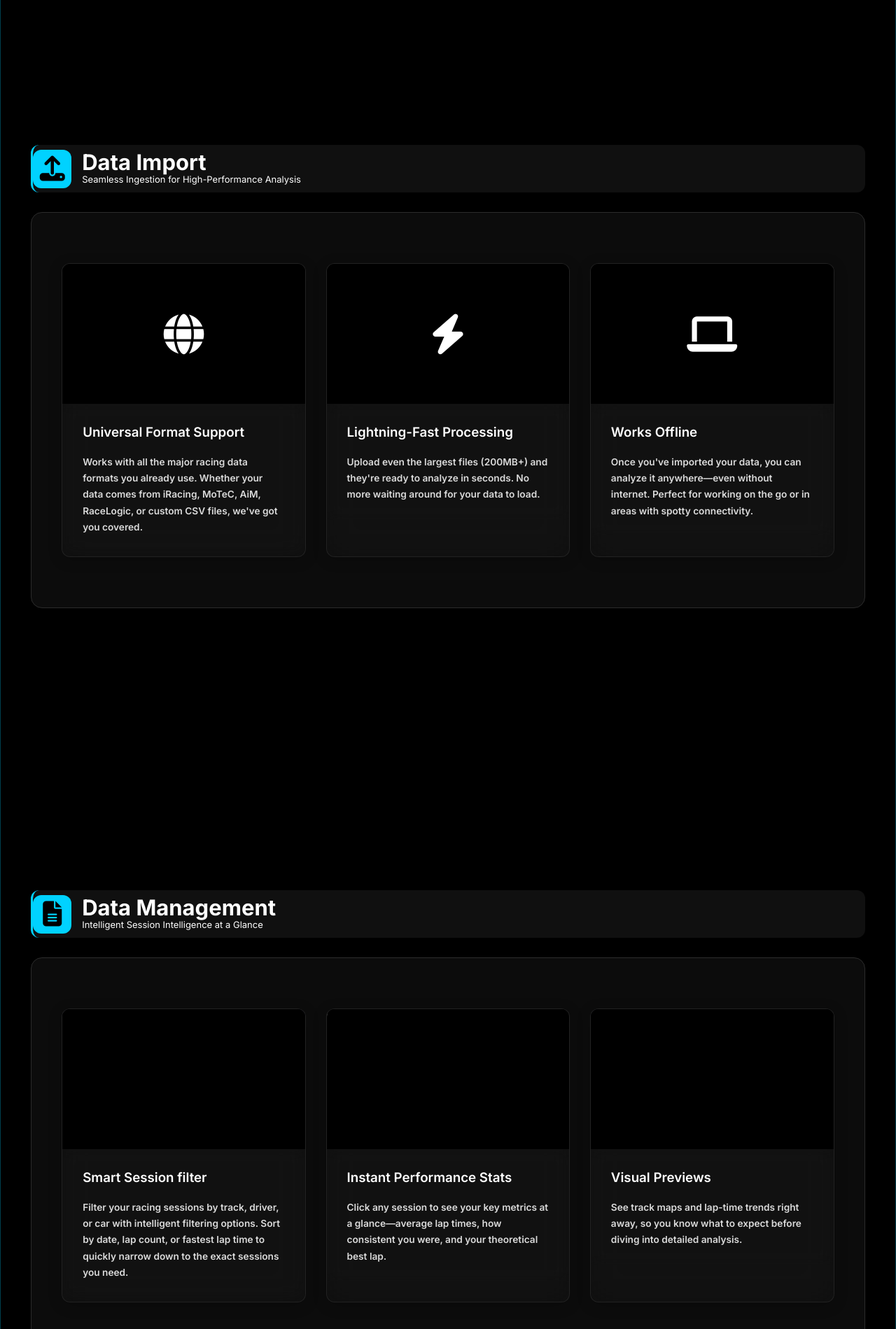
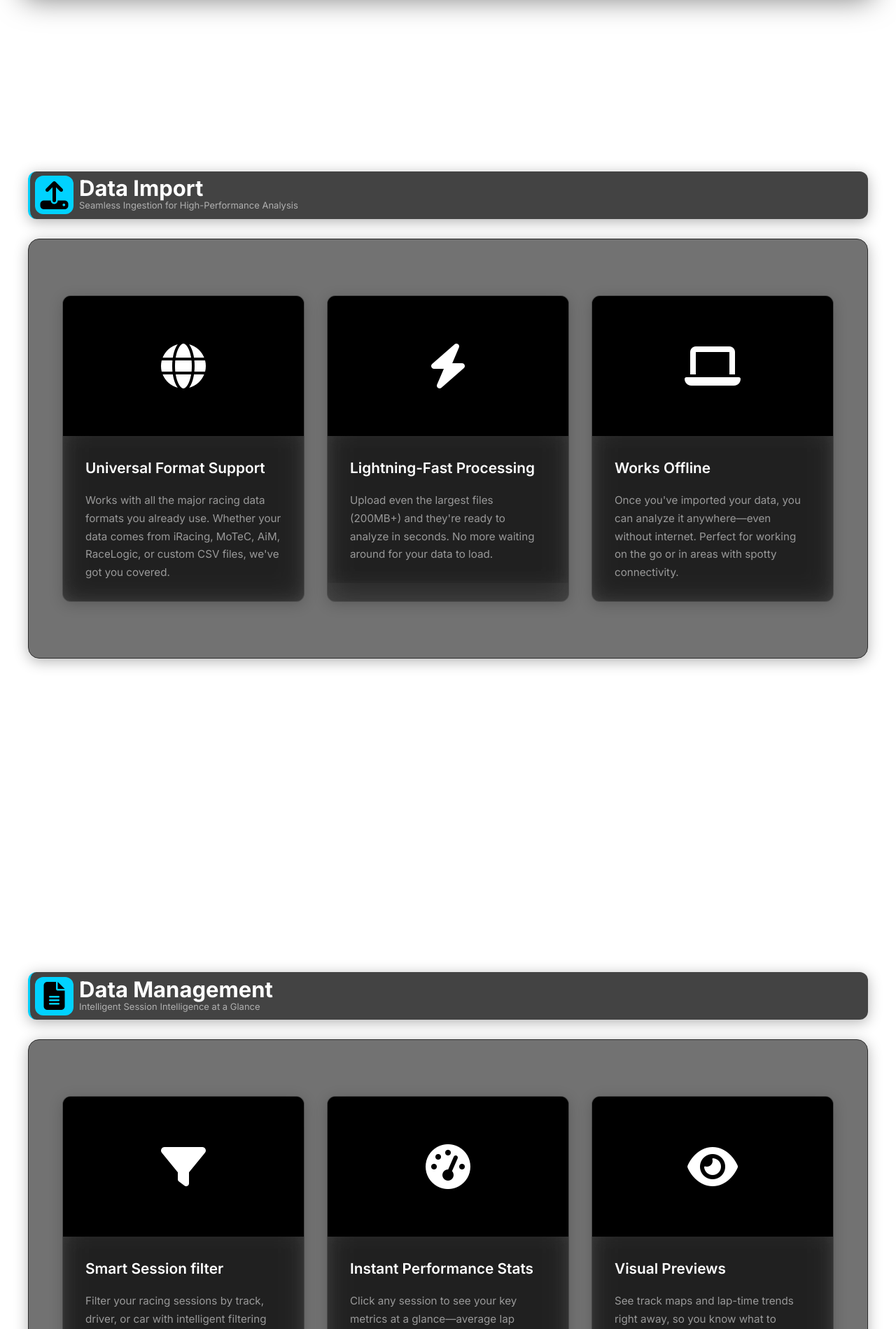
Before and after one commit to APEX-Race-Tech/Main_website, a PHP site: page /race-insight.html in a window 1280 px wide. Shown: the part 1560-3459 px from the top of the page at 70% size. Run offline with PHP 8.4, Linux system fonts and the light colour scheme; some libraries are stand-ins or nearby versions.

Commit message:
feat: optimize loading performance and enhance visual consistency across index and Race Insight pages by implementing preconnects, refining icon visibility, and adjusting background styles

```diff
--- a/css/_base.css
+++ b/css/_base.css
@@ -35,8 +35,9 @@ html::-webkit-scrollbar {
 
 body {
     font-family: var(--font-family);
-    background-color: var(--dark-bg);
-    color: var(--text-color);
+    /* background-color: var(--dark-bg); */
+    /* background-image: radial-gradient(circle at 50% 50%, rgba(0, 210, 255, 0.15) 0%, rgba(0, 0, 0, 1) 70%); */
+    /* color: var(--primary-color); */
     line-height: 1.6;
     -webkit-font-smoothing: antialiased;
 
@@ -74,6 +75,27 @@ a {
     text-decoration: none;
 }
 
+/* Ensure Font Awesome icons render correctly */
+.fa,
+.fas,
+.far,
+.fal,
+.fab,
+.fa-solid,
+.fa-regular,
+.fa-light,
+.fa-brands,
+[class^="fa-"],
+[class*=" fa-"] {
+    font-style: normal !important;
+    font-variant: normal !important;
+    text-rendering: auto !important;
+    -webkit-font-smoothing: antialiased;
+    -moz-osx-font-smoothing: grayscale;
+    line-height: 1 !important;
+    display: inline-block;
+}
+
 ul {
     list-style: none;
 }
--- a/css/_variables.css
+++ b/css/_variables.css
@@ -7,12 +7,16 @@
     --accent-gradient: var(--primary-gradient);
     --accent-contrast: #ffffff;
     --danger-color: #dc3545;
-    --text-darker-color-secondary: #ac9b9b;
     --dark-bg: #000000;
     --card-bg: #111111;
     --border-color: #2c2c2c;
     --text-color: #FFFFFF;
+    --text-color-secondary: #b0b0b0;
+    --text-color-primary: #FFFFFF;
+    --text-darker-color-secondary: #ac9b9b;
     --text-muted: #999999;
+    --background-color: #000000;
+    --background-color-secondary: #1a1a1a;
 
     /* Animation Colors */
     --track-animation-trail-color: var(--primary-color);
--- a/css/race-insight.css
+++ b/css/race-insight.css
@@ -1,16 +1,15 @@
+/* Override body background for race-insight page */
+body {
+  background: none !important;
+  background-image: none;
+  background-color: transparent;
+  background-clip: unset;
+  -webkit-background-clip: unset;
+}
+
 :root {
   --primary-color: #00d2ff;
   --primary-gradient: linear-gradient(135deg, #00d2ff 0%, #0078ff 100%);
-  color: #00d2ff;
-  border: 1px solid rgba(0, 210, 255, 0.3);
-  padding: 0.5rem 1rem;
-  border-radius: 50px;
-  font-size: 0.9rem;
-  font-weight: 600;
-  margin-bottom: 1.5rem;
-  display: inline-block;
-  align-self: center;
-  /* Prevent stretching in flex column */
 }
 
 #race-insight-hero .tagline {
@@ -589,7 +588,7 @@
 
 /* Ensure the hero section has a transparent background so the fixed gradient shows through */
 #race-insight-hero {
-  background: transparent;
+  background: transparent !important;
 }
 
 /* Responsive adjustments */
@@ -1811,6 +1810,8 @@ select option {
   align-items: center;
   justify-content: center;
   flex-shrink: 0;
+  margin-left: 7px;
+  margin-right: 7px;
 }
 
 .section-header-icon i {
--- a/js/main.js
+++ b/js/main.js
@@ -57,7 +57,7 @@ const initFollowPrompt = () => {
 };
 
 const initSectionObserver = () => {
-    document.body.setAttribute('data-section', 'home'); // Set initial state
+    // document.body.setAttribute('data-section', 'home'); // Removed: Handled by inline scripts per page to prevent overwrites
     const sections = document.querySelectorAll('.full-page-section');
     if (!sections.length) return;
 
--- a/race-insight.html
+++ b/race-insight.html
@@ -6,12 +6,22 @@
     <meta name="viewport" content="width=device-width, initial-scale=1.0">
     <title>Race Insight | APEX Race Technologies</title>
     <meta name="description" content="Download Race Insight - The advanced data analysis tool for sim racers.">
+    <!-- Preconnect to external resources for faster loading -->
+    <link rel="preconnect" href="https://fonts.googleapis.com">
+    <link rel="preconnect" href="https://fonts.gstatic.com" crossorigin>
+    <link rel="preconnect" href="https://cdnjs.cloudflare.com" crossorigin>
+
+    <!-- Font Awesome - load early for icons -->
+    <link rel="stylesheet" href="https://cdnjs.cloudflare.com/ajax/libs/font-awesome/6.5.1/css/all.min.css"
+          integrity="sha512-DTOQO9RWCH3ppGqcWaEA1BIZOC6xxalwEsw9c2QQeAIftl+Vegovlnee1c9QX4TctnWMn13TZye+giMm8e2LwA=="
+          crossorigin="anonymous" referrerpolicy="no-referrer">
+
+    <!-- Google Fonts -->
+    <link href="https://fonts.googleapis.com/css2?family=Inter:wght@400;500;600;700&display=swap" rel="stylesheet">
+
+    <!-- Local Stylesheets -->
     <link rel="stylesheet" href="css/main.css">
     <link rel="stylesheet" href="css/race-insight.css">
-    <link rel="preconnect" href="https://fonts.googleapis.com">
-    <link rel="preconnect" href="https://fonts.gstatic.com" crossorigin>
-    <link href="https://fonts.googleapis.com/css2?family=Inter:wght@400;500;600;700&display=swap" rel="stylesheet">
-    <link rel="stylesheet" href="https://cdnjs.cloudflare.com/ajax/libs/font-awesome/6.5.1/css/all.min.css">
     <!-- Firebase SDKs (Compat) -->
     <script src="https://www.gstatic.com/firebasejs/9.6.1/firebase-app-compat.js"></script>
     <script src="https://www.gstatic.com/firebasejs/9.6.1/firebase-auth-compat.js"></script>
@@ -234,8 +244,10 @@
                     <div class="feature-detail-item innovative-card" data-card="1">
                         <div class="card-glow"></div>
                         <div class="card-image-wrapper">
-                            <img src="assets/images/track_map_ui.png" alt="Advanced Session Queue" class="card-image">
-                            <div class="image-overlay"></div>
+                            <img src="assets/images/track_map_ui.png" alt="Advanced Session Queue" class="card-image" style="display: none;">
+                            <div class="image-overlay" style="background: #000 !important; opacity: 1 !important; display: flex !important; align-items: center !important; justify-content: center !important;">
+                                <i class="fas fa-filter" style="font-size: 4rem !important; color: #fff !important; opacity: 1 !important; z-index: 10 !important; position: relative !important; display: inline-block !important;"></i>
+                            </div>
                         </div>
                         <div class="card-content">
                             <h4>Smart Session filter</h4>
@@ -246,8 +258,10 @@
                     <div class="feature-detail-item innovative-card" data-card="2">
                         <div class="card-glow"></div>
                         <div class="card-image-wrapper">
-                            <img src="assets/images/lap_comparison_ui.png" alt="Real-Time Previews" class="card-image">
-                            <div class="image-overlay"></div>
+                            <img src="assets/images/lap_comparison_ui.png" alt="Real-Time Previews" class="card-image" style="display: none;">
+                            <div class="image-overlay" style="background: #000 !important; opacity: 1 !important; display: flex !important; align-items: center !important; justify-content: center !important;">
+                                <i class="fas fa-tachometer-alt" style="font-size: 4rem !important; color: #fff !important; opacity: 1 !important; z-index: 10 !important; position: relative !important; display: inline-block !important;"></i>
+                            </div>
                         </div>
                         <div class="card-content">
                             <h4>Instant Performance Stats</h4>
@@ -258,8 +272,10 @@
                     <div class="feature-detail-item innovative-card" data-card="3">
                         <div class="card-glow"></div>
                         <div class="card-image-wrapper">
-                            <img src="assets/images/telemetry_graphs_ui.png" alt="Interactive Spatial Previews" class="card-image">
-                            <div class="image-overlay"></div>
+                            <img src="assets/images/telemetry_graphs_ui.png" alt="Interactive Spatial Previews" class="card-image" style="display: none;">
+                            <div class="image-overlay" style="background: #000 !important; opacity: 1 !important; display: flex !important; align-items: center !important; justify-content: center !important;">
+                                <i class="fas fa-eye" style="font-size: 4rem !important; color: #fff !important; opacity: 1 !important; z-index: 10 !important; position: relative !important; display: inline-block !important;"></i>
+                            </div>
                         </div>
                         <div class="card-content">
                             <h4>Visual Previews</h4>
@@ -288,8 +304,10 @@
                     <div class="feature-detail-item innovative-card" data-card="1">
                         <div class="card-glow"></div>
                         <div class="card-image-wrapper">
-                            <img src="assets/images/telemetry_graphs_ui.png" alt="Professional Graphing Engine" class="card-image">
-                            <div class="image-overlay"></div>
+                            <img src="assets/images/telemetry_graphs_ui.png" alt="Professional Graphing Engine" class="card-image" style="display: none;">
+                            <div class="image-overlay" style="background: #000 !important; opacity: 1 !important; display: flex !important; align-items: center !important; justify-content: center !important;">
+                                <i class="fas fa-chart-line" style="font-size: 4rem !important; color: #fff !important; opacity: 1 !important; z-index: 10 !important; position: relative !important; display: inline-block !important;"></i>
+                            </div>
                         </div>
                         <div class="card-content">
                             <h4>Professional Graphing Engine</h4>
@@ -300,8 +318,10 @@
                     <div class="feature-detail-item innovative-card" data-card="2">
                         <div class="card-glow"></div>
                         <div class="card-image-wrapper">
-                            <img src="assets/images/lap_comparison_ui.png" alt="Synchronized Ecosystem" class="card-image">
-                            <div class="image-overlay"></div>
+                            <img src="assets/images/lap_comparison_ui.png" alt="Synchronized Ecosystem" class="card-image" style="display: none;">
+                            <div class="image-overlay" style="background: #000 !important; opacity: 1 !important; display: flex !important; align-items: center !important; justify-content: center !important;">
+                                <i class="fas fa-sync-alt" style="font-size: 4rem !important; color: #fff !important; opacity: 1 !important; z-index: 10 !important; position: relative !important; display: inline-block !important;"></i>
+                            </div>
                         </div>
                         <div class="card-content">
                             <h4>Everything Connected</h4>
@@ -312,8 +332,10 @@
                     <div class="feature-detail-item innovative-card" data-card="3">
                         <div class="card-glow"></div>
                         <div class="card-image-wrapper">
-                            <img src="assets/images/track_map_ui.png" alt="Multi-Lap Comparison" class="card-image">
-                            <div class="image-overlay"></div>
+                            <img src="assets/images/track_map_ui.png" alt="Multi-Lap Comparison" class="card-image" style="display: none;">
+                            <div class="image-overlay" style="background: #000 !important; opacity: 1 !important; display: flex !important; align-items: center !important; justify-content: center !important;">
+                                <i class="fas fa-columns" style="font-size: 4rem !important; color: #fff !important; opacity: 1 !important; z-index: 10 !important; position: relative !important; display: inline-block !important;"></i>
+                            </div>
                         </div>
                         <div class="card-content">
                             <h4>Easy Lap Comparison</h4>
@@ -342,8 +364,10 @@
                     <div class="feature-detail-item innovative-card" data-card="1">
                         <div class="card-glow"></div>
                         <div class="card-image-wrapper">
-                            <img src="assets/images/telemetry_graphs_ui.png" alt="AI-Driven Layout Generation" class="card-image">
-                            <div class="image-overlay"></div>
+                            <img src="assets/images/telemetry_graphs_ui.png" alt="AI-Driven Layout Generation" class="card-image" style="display: none;">
+                            <div class="image-overlay" style="background: #000 !important; opacity: 1 !important; display: flex !important; align-items: center !important; justify-content: center !important;">
+                                <i class="fas fa-brain" style="font-size: 4rem !important; color: #fff !important; opacity: 1 !important; z-index: 10 !important; position: relative !important; display: inline-block !important;"></i>
+                            </div>
                         </div>
                         <div class="card-content">
                             <h4>AI-Powered Creation</h4>
@@ -354,8 +378,10 @@
                     <div class="feature-detail-item innovative-card" data-card="2">
                         <div class="card-glow"></div>
                         <div class="card-image-wrapper">
-                            <img src="assets/images/track_map_ui.png" alt="Dynamic Workspace Canvas" class="card-image">
-                            <div class="image-overlay"></div>
+                            <img src="assets/images/track_map_ui.png" alt="Dynamic Workspace Canvas" class="card-image" style="display: none;">
+                            <div class="image-overlay" style="background: #000 !important; opacity: 1 !important; display: flex !important; align-items: center !important; justify-content: center !important;">
+                                <i class="fas fa-mouse-pointer" style="font-size: 4rem !important; color: #fff !important; opacity: 1 !important; z-index: 10 !important; position: relative !important; display: inline-block !important;"></i>
+                            </div>
                         </div>
                         <div class="card-content">
                             <h4>Drag-and-Drop Design</h4>
@@ -366,8 +392,10 @@
                     <div class="feature-detail-item innovative-card" data-card="3">
                         <div class="card-glow"></div>
                         <div class="card-image-wrapper">
-                            <img src="assets/images/lap_comparison_ui.png" alt="Modular Library" class="card-image">
-                            <div class="image-overlay"></div>
+                            <img src="assets/images/lap_comparison_ui.png" alt="Modular Library" class="card-image" style="display: none;">
+                            <div class="image-overlay" style="background: #000 !important; opacity: 1 !important; display: flex !important; align-items: center !important; justify-content: center !important;">
+                                <i class="fas fa-th-large" style="font-size: 4rem !important; color: #fff !important; opacity: 1 !important; z-index: 10 !important; position: relative !important; display: inline-block !important;"></i>
+                            </div>
                         </div>
                         <div class="card-content">
                             <h4>Widget Library</h4>
@@ -398,7 +426,7 @@
                         <div class="card-image-wrapper">
                             <img src="assets/images/lap_comparison_ui.png" alt="Standardized CSV Export" class="card-image" style="display: none;">
                             <div class="image-overlay" style="background: #000 !important; opacity: 1 !important; display: flex !important; align-items: center !important; justify-content: center !important;">
-                                <i class="fas fa-file-csv" style="font-size: 4rem; color: #fff; transition: transform 0.3s ease, opacity 0.3s ease; opacity: 0.9;"></i>
+                                <i class="fas fa-file-csv" style="font-size: 4rem !important; color: #fff !important; opacity: 1 !important; z-index: 10 !important; position: relative !important; display: inline-block !important;"></i>
                             </div>
                         </div>
                         <div class="card-content">
@@ -412,7 +440,7 @@
                         <div class="card-image-wrapper">
                             <img src="assets/images/telemetry_graphs_ui.png" alt="PDF Report Export" class="card-image" style="display: none;">
                             <div class="image-overlay" style="background: #000 !important; opacity: 1 !important; display: flex !important; align-items: center !important; justify-content: center !important;">
-                                <i class="fas fa-file-pdf" style="font-size: 4rem; color: #fff; transition: transform 0.3s ease, opacity 0.3s ease; opacity: 0.9;"></i>
+                                <i class="fas fa-file-pdf" style="font-size: 4rem !important; color: #fff !important; opacity: 1 !important; z-index: 10 !important; position: relative !important; display: inline-block !important;"></i>
                             </div>
                         </div>
                         <div class="card-content">
@@ -426,7 +454,7 @@
                         <div class="card-image-wrapper">
                             <img src="assets/images/track_map_ui.png" alt="Track Map Export" class="card-image" style="display: none;">
                             <div class="image-overlay" style="background: #000 !important; opacity: 1 !important; display: flex !important; align-items: center !important; justify-content: center !important;">
-                                <i class="fas fa-map-marked-alt" style="font-size: 4rem; color: #fff; transition: transform 0.3s ease, opacity 0.3s ease; opacity: 0.9;"></i>
+                                <i class="fas fa-map-marked-alt" style="font-size: 4rem !important; color: #fff !important; opacity: 1 !important; z-index: 10 !important; position: relative !important; display: inline-block !important;"></i>
                             </div>
                         </div>
                         <div class="card-content">
```
Also changed, not shown: index.html (+14 -2 lines), js/track-animation.js (+8 -10 lines), assets/ri_images/visual_preview.png (added).
